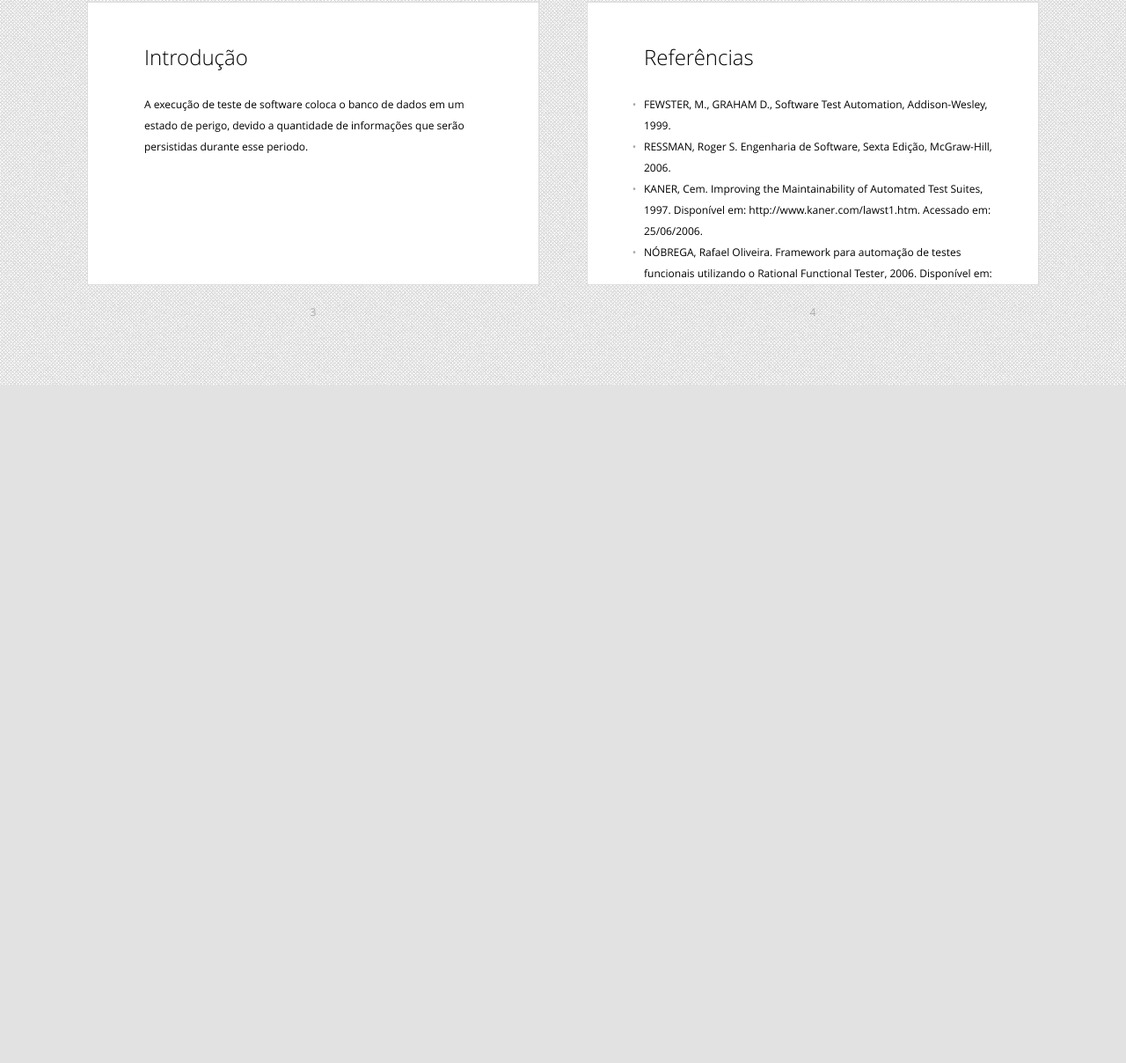
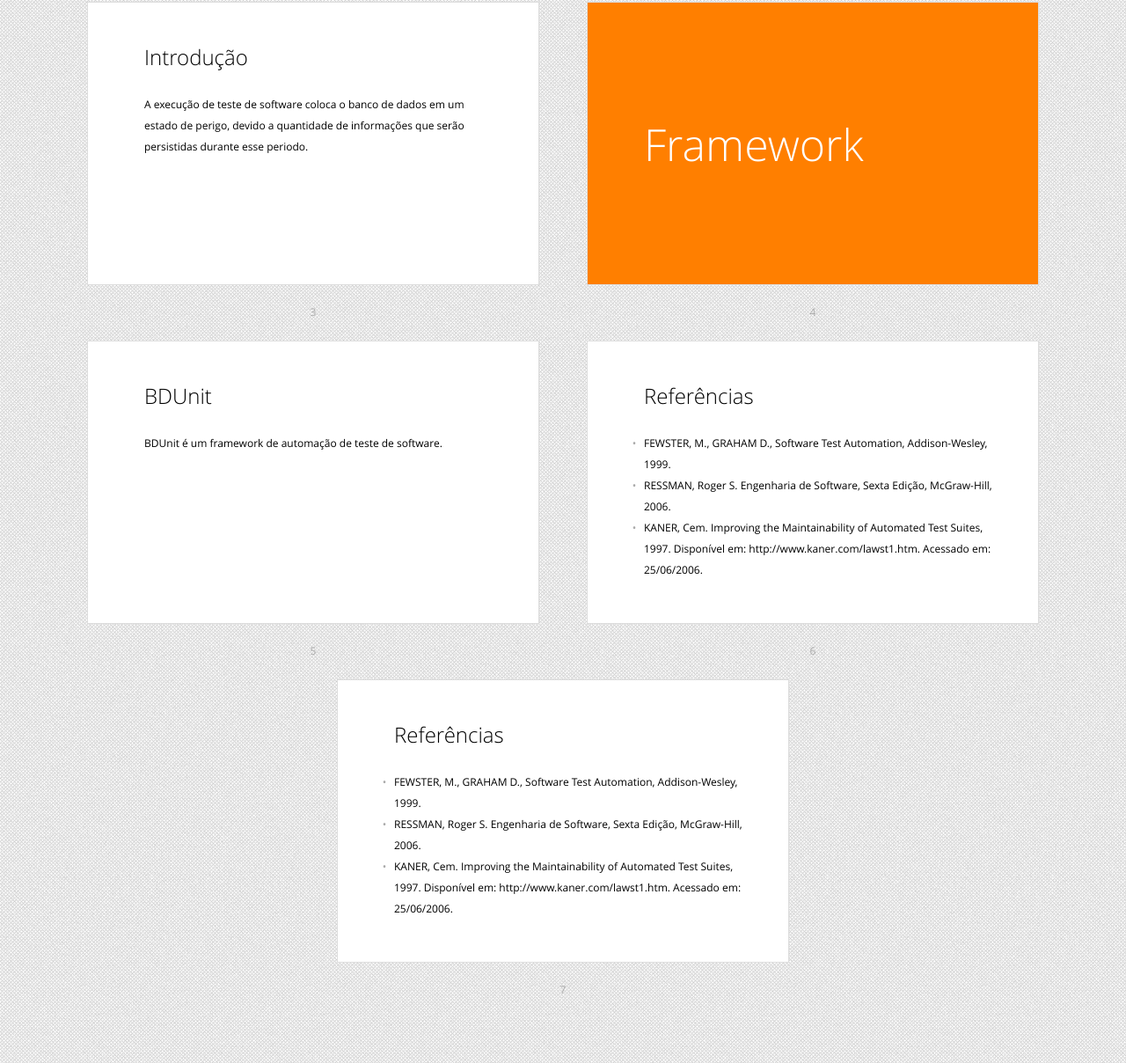
Before and after one commit to fabriciomrkonell/Artigo, a plain HTML site: page draft/slides/index.html in a window 1280 px wide. Shown: the part 676-1884 px from the top of the page at 88% size. Before the commit the page ends 1114 px from the top, so only its background shows below. Drawn offline with Linux system fonts and the light colour scheme.

Commit message:
Update index.html

```diff
--- a/draft/slides/index.html
+++ b/draft/slides/index.html
@@ -20,20 +20,6 @@
     <h1>Autor: Fabrício M. R. Konell</h1>
   </div></section>
 
-  <!--<section class="slide shout up"><div>
-    <h2>Agenda</h2>
-  </div></section>
-
-  <section class="slide"><div>
-    <h2>Agenda:</h2>
-    <ul>
-      <li class="next">Introdução</li>
-      <li class="next">Metodologias Ágeis</li>
-      <li class="next">A Organização e as Etapas do Ciclo de Melhoria</li>
-      <li class="next">Considerações Finais</li>
-    </ul>
-  </div></section>-->
-
   <section class="slide shout up"><div>
     <h2>Introdução</h2>
   </div></section>
@@ -42,13 +28,31 @@
     <h2>Introdução</h2>
     <p>A execução de teste de software coloca o banco de dados em um estado de perigo, devido a quantidade de informações que serão persistidas durante esse periodo.</p>
   </div></section>
+
+  <section class="slide shout up"><div>
+    <h2>Framework</h2>
+  </div></section>
+
+  <section class="slide"><div>
+    <h2>BDUnit</h2>
+    <p>BDUnit é um framework de automação de teste de software.</p>
+
+  </div></section>
   <section class="slide"><div>
     <h2>Referências</h2>
     <ul>
       <li class="next">FEWSTER, M., GRAHAM D., Software Test Automation, Addison-Wesley, 1999.</li>
       <li class="next">RESSMAN, Roger S. Engenharia de Software, Sexta Edição, McGraw-Hill, 2006.</li>
       <li class="next">KANER, Cem. Improving the Maintainability of Automated Test Suites, 1997. Disponível em: http://www.kaner.com/lawst1.htm. Acessado em: 25/06/2006.</li>
-      <li class="next">NÓBREGA, Rafael Oliveira. Framework para automação de testes funcionais utilizando o Rational Functional Tester, 2006. Disponível em: http://www.cin.ufpe.br/~tg/2006-1/ron.pdf Acessado em: 21/09/2014.</li>
+    </ul>
+  </div></section>
+
+  <section class="slide"><div>
+    <h2>Referências</h2>
+    <ul>
+      <li class="next">FEWSTER, M., GRAHAM D., Software Test Automation, Addison-Wesley, 1999.</li>
+      <li class="next">RESSMAN, Roger S. Engenharia de Software, Sexta Edição, McGraw-Hill, 2006.</li>
+      <li class="next">KANER, Cem. Improving the Maintainability of Automated Test Suites, 1997. Disponível em: http://www.kaner.com/lawst1.htm. Acessado em: 25/06/2006.</li>
     </ul>
   </div></section>
   <div class="progress"><div></div></div>
```
